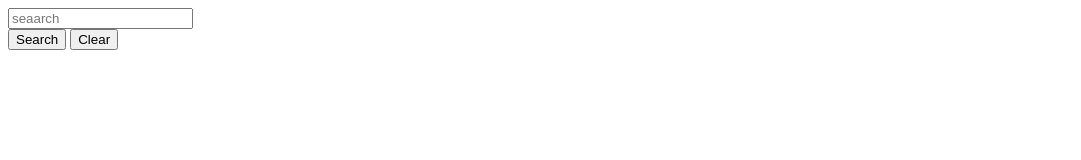
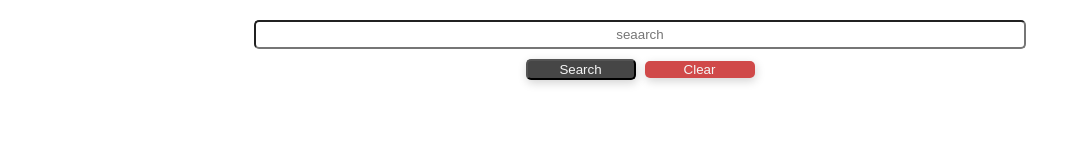
Before and after one commit to GokceSoylu/Js_examples, a plain HTML site: page SearchProjects/index.html in a window 1280 px wide. Shown: the whole page, without its empty margins (0-1081 px from the left). Drawn offline with Linux system fonts and the light colour scheme.

Commit message:
stylesheet added

```diff
--- a/SearchProjects/index.html
+++ b/SearchProjects/index.html
@@ -3,6 +3,7 @@
 <head>
     <meta charset="UTF-8">
     <meta name="viewport" content="width=device-width, initial-scale=1.0">
+    <link href="style.css" rel="stylesheet">
     <title>Search Image</title>
 </head>
 <body>
--- /dev/null
+++ b/SearchProjects/style.css
@@ -0,0 +1,45 @@
+#form{
+    display: flex;
+    flex-direction: column;
+    align-items: center;
+    margin: 20px 0px;
+}
+#search_input{
+    width: 60%;
+    text-align: center;
+    padding: 5px;
+    border-radius: 5px;
+}
+.button-wrapper{
+    margin: 10px 0px;
+}
+#search_btn{
+
+    margin-right: 5px;
+    width: 110px;
+    border-radius: 5px;
+    background-color: #464646;
+    color: whitesmoke;
+    box-shadow: 1px 3px 10px lightgray;
+}
+#clear_btn{
+
+    border-radius: 5px;
+    width: 110px;
+    border: none;
+    background-color: #d04949;
+    color: whitesmoke;
+    box-shadow: 1px 3px 10px lightgray;
+}
+.imagesList-wrapper{
+    display: flex;
+    flex-wrap: wrap;
+    justify-content: center;
+}
+.card{
+    margin: 10px;
+    border-radius: 5px;
+    border: 1px solid rgb(193, 191, 191);
+    padding: 10px;
+    box-shadow: 5px 3px 5px lightgray;
+}
```
